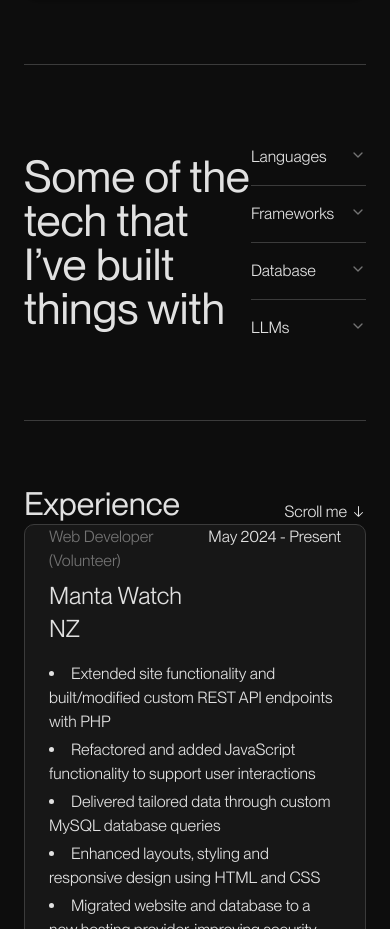
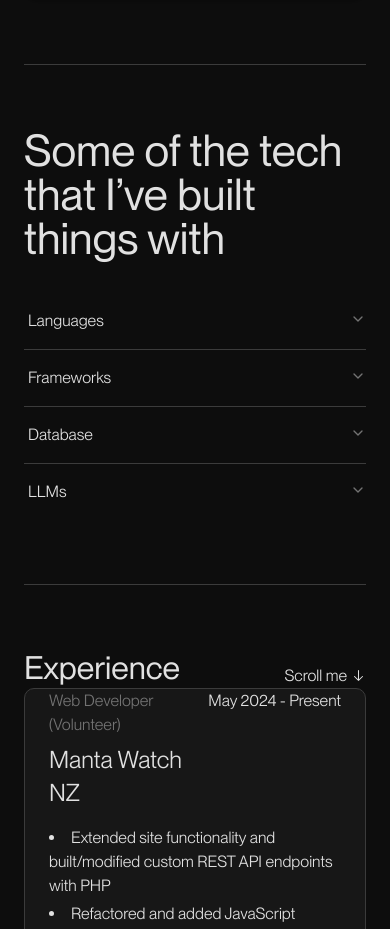
Before and after one commit to rohandrummond/portfolio, a Next.js app: page /about in a window 390 px wide. Shown: the part 2000-2929 px from the top of the page. Built offline with nearby package versions, Linux system fonts and the light colour scheme.

Commit message:
#45 Add responsive design to skills section/accordion on About page

```diff
--- a/src/components/SkillsAccordion.tsx
+++ b/src/components/SkillsAccordion.tsx
@@ -10,10 +10,10 @@ export default function SkillsAccordion({
   return (
     <>
       <AccordionTrigger className="body">{section}</AccordionTrigger>
-      <AccordionContent className="body">
+      <AccordionContent className="body pl-2">
         <ul className="flex flex-col gap-1">
           {content.map((value, index) => (
-            <li key={index} className="list-disc list-inside">
+            <li key={index} className="list-[square] list-inside">
               {value}
             </li>
           ))}
--- a/src/components/about/AboutSkills.tsx
+++ b/src/components/about/AboutSkills.tsx
@@ -3,30 +3,30 @@ import { Accordion, AccordionItem } from '@/components/ui/accordion'
 
 export default function AboutSkills() {
   return (
-    <section className="flex flex-row justify-between items-center">
-      <h2 className="heading-lg w-[550px]">
+    <section className="flex flex-col md:flex-row justify-between items-start md:items-center md:gap-20">
+      <h2 className="heading-lg mb-8 md:w-full">
         Some of the tech that I’ve built things with
       </h2>
-      <Accordion type="single" collapsible className="lg:w-1/3">
-        <AccordionItem value="item-1">
+      <Accordion type="single" collapsible className="w-full">
+        <AccordionItem value="item-1" className="pl-1">
           <SkillsAccordion
             section="Languages"
             content={['JavaScript', 'TypeScript', 'C#', 'HTML', 'CSS']}
           />
         </AccordionItem>
-        <AccordionItem value="item-2">
+        <AccordionItem value="item-2" className="pl-1">
           <SkillsAccordion
             section="Frameworks"
             content={['React', 'Next.js', 'Angular', 'Express', '.NET']}
           />
         </AccordionItem>
-        <AccordionItem value="item-3">
+        <AccordionItem value="item-3" className="pl-1">
           <SkillsAccordion
             section="Database"
             content={['MongoDB', 'PostgreSQL']}
           />
         </AccordionItem>
-        <AccordionItem value="item-4">
+        <AccordionItem value="item-4" className="pl-1">
           <SkillsAccordion
             section="LLMs"
             content={['GPT', 'DALL·E 3', 'Google Gemini']}
```
